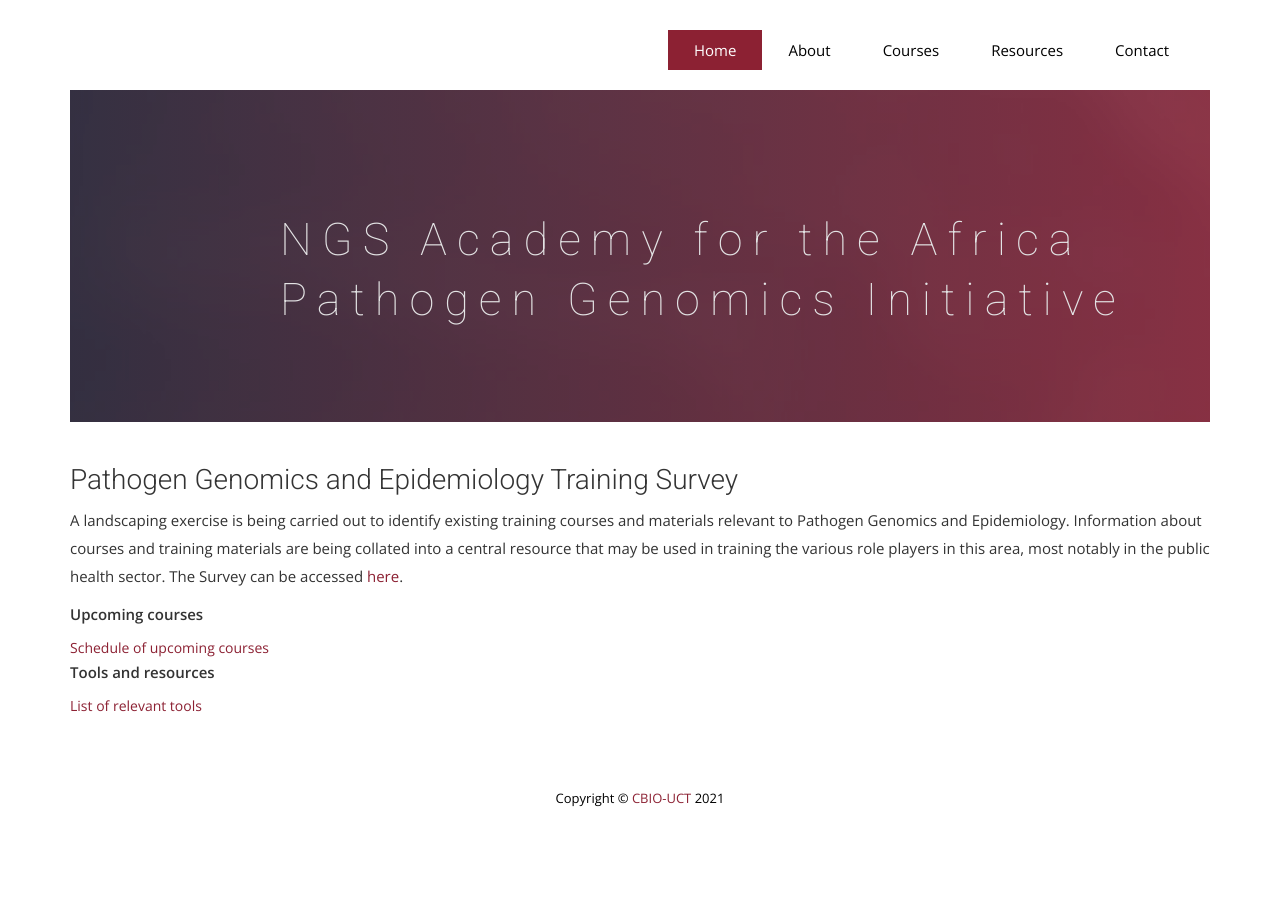
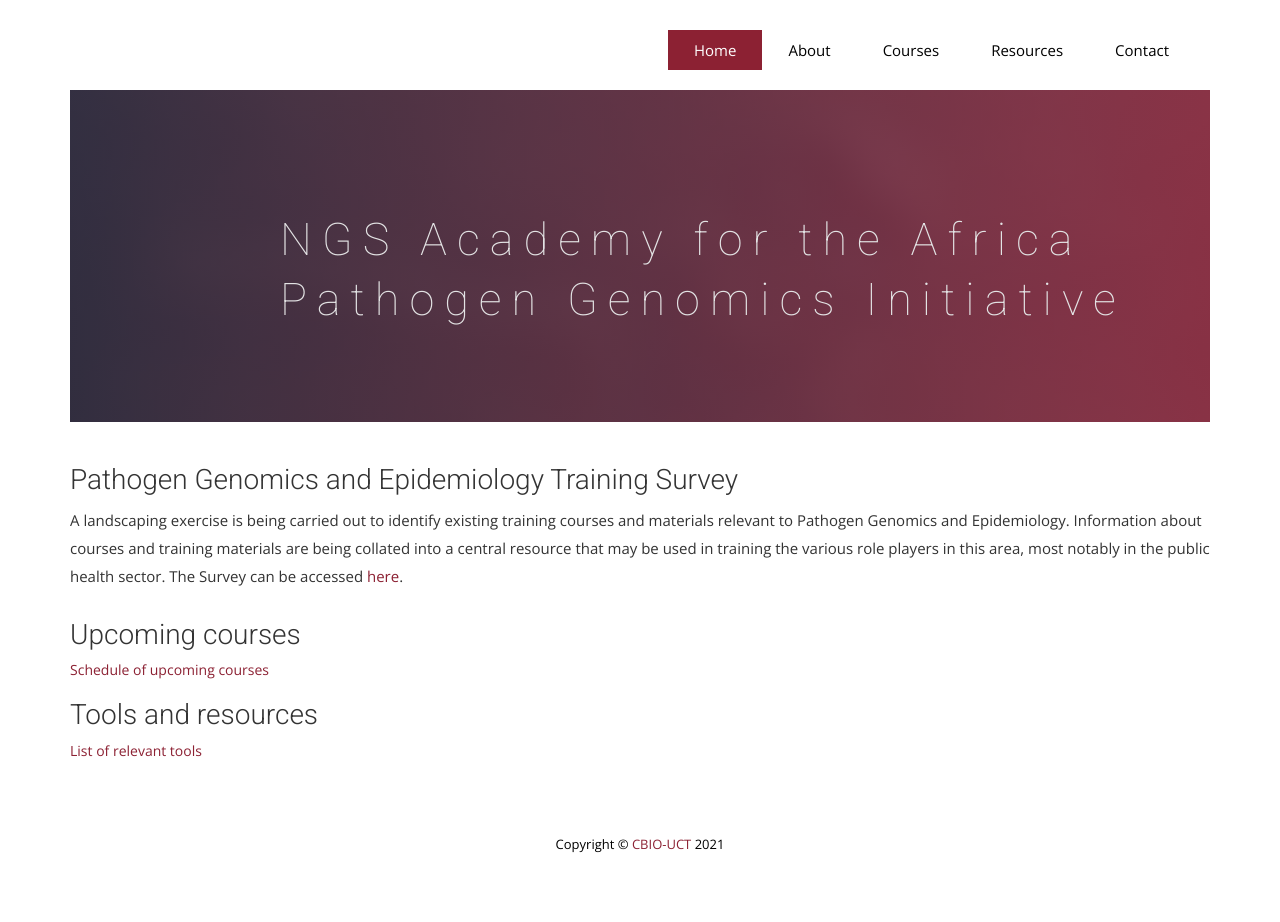
Before and after one commit to pmaturure3/ngs-academy, a Jekyll site: the page built from index.html, in a window 1280 px wide. Built offline with Jekyll 4.4.1, drawn with Linux system fonts in a browser that asks for light colours; nearby versions of some CDN libraries; some web fonts are replaced; comment, search, counter and statistics services are not loaded; before the commit the page ends 900 px from its top, so only the background shows below that.

Commit message:
added h3 on home

```diff
--- a/index.html
+++ b/index.html
@@ -26,7 +26,9 @@ permalink: /
   <div class="row ">
 
 
-    <p> <strong>Upcoming courses </strong></p>
+    <p>
+    <h3>Upcoming courses </h3>
+    </p>
     <a href="{{ site.baseurl }}/courses">Schedule of upcoming
       courses</a>
   </div>
@@ -34,7 +36,9 @@ permalink: /
   <div class="row ">
 
 
-    <p> <strong>Tools and resources </strong></p>
+    <p>
+    <h3>Tools and resources </h3>
+    </p>
     <a href="{{ site.baseurl }}/resources">List of relevant tools</a>
 
   </div>
```
